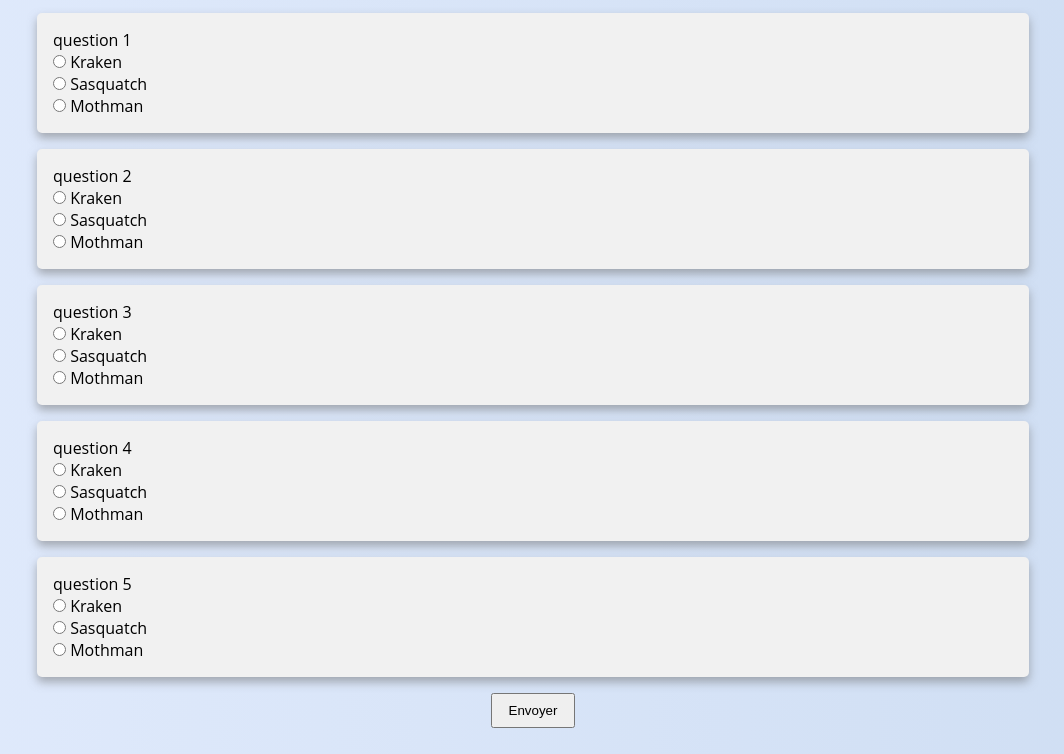
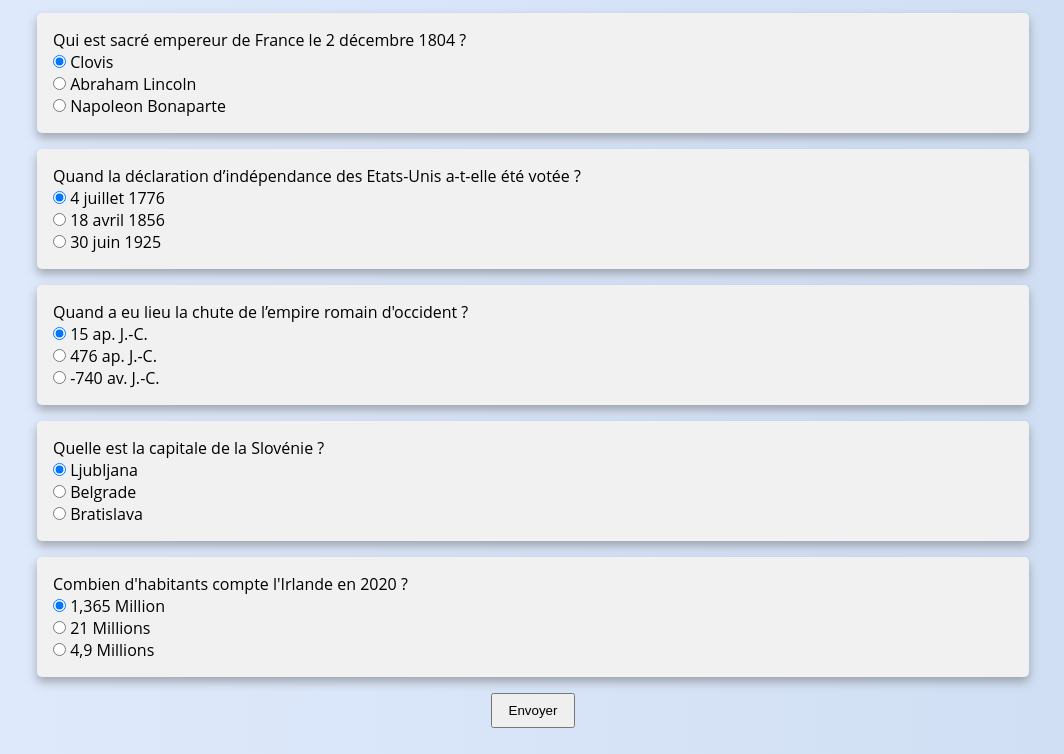
Before and after one commit to newdev-creator/javascript-quiz, a plain HTML site: page index.html in a window 1280 px wide. Shown: the part 96-850 px from the top of the page, without its empty margins (107-1171 px from the left). Drawn offline with Linux system fonts and the light colour scheme.

Commit message:
FEAT: mise à jour des questions

```diff
--- a/index.html
+++ b/index.html
@@ -17,68 +17,109 @@
 
     <form class="form">
       <div class="form__question">
-        <div class="question__title">question 1</div>
+        <div class="question__title">
+          Qui est sacré empereur de France le 2 décembre 1804 ?
+        </div>
 
-        <input type="radio" id="kraken" name="monster" value="a" />
-        <label for="kraken">Kraken</label><br />
+        <div>
+          <input type="radio" id="Clovis" name="q1" value="a" checked />
+          <label for="Clovis">Clovis</label>
+        </div>
 
-        <input type="radio" id="sasquatch" name="monster" value="b" />
-        <label for="sasquatch">Sasquatch</label><br />
+        <div>
+          <input type="radio" id="Lincoln" name="q1" value="b" />
+          <label for="Lincoln">Abraham Lincoln</label>
+        </div>
 
-        <input type="radio" id="mothman" name="monster" value="c" />
-        <label for="mothman">Mothman</label>
+        <div>
+          <input type="radio" id="Bonaparte" name="q1" value="c" />
+          <label for="Bonaparte">Napoleon Bonaparte</label>
+        </div>
       </div>
 
       <div class="form__question">
-        <div class="question__title">question 2</div>
+        <div class="question__title">
+          Quand la déclaration d’indépendance des Etats-Unis a-t-elle été votée
+          ?
+        </div>
 
-        <input type="radio" id="kraken2" name="monster2" value="a" />
-        <label for="kraken">Kraken</label><br />
+        <div>
+          <input type="radio" id="date1" name="q2" value="a" checked />
+          <label for="date1">4 juillet 1776</label>
+        </div>
 
-        <input type="radio" id="sasquatch2" name="monster2" value="b" />
-        <label for="sasquatch">Sasquatch</label><br />
+        <div>
+          <input type="radio" id="date2" name="q2" value="b" />
+          <label for="date2">18 avril 1856</label>
+        </div>
 
-        <input type="radio" id="mothman2" name="monster2" value="c" />
-        <label for="mothman">Mothman</label>
+        <div>
+          <input type="radio" id="date3" name="q2" value="c" />
+          <label for="date3">30 juin 1925</label>
+        </div>
       </div>
 
       <div class="form__question">
-        <div class="question__title">question 3</div>
+        <div class="question__title">
+          Quand a eu lieu la chute de l’empire romain d'occident ?
+        </div>
 
-        <input type="radio" id="kraken3" name="monster3" value="a" />
-        <label for="kraken">Kraken</label><br />
+        <div>
+          <input type="radio" id="date4" name="q3" value="a" checked />
+          <label for="date4">15 ap. J.-C.</label>
+        </div>
 
-        <input type="radio" id="sasquatch3" name="monster3" value="b" />
-        <label for="sasquatch">Sasquatch</label><br />
+        <div>
+          <input type="radio" id="date5" name="q3" value="b" />
+          <label for="date5">476 ap. J.-C.</label>
+        </div>
 
-        <input type="radio" id="mothman3" name="monster3" value="c" />
-        <label for="mothman">Mothman</label>
+        <div>
+          <input type="radio" id="date6" name="q3" value="c" />
+          <label for="date6">-740 av. J.-C.</label>
+        </div>
       </div>
 
       <div class="form__question">
-        <div class="question__title">question 4</div>
+        <div class="question__title">
+          Quelle est la capitale de la Slovénie ?
+        </div>
 
-        <input type="radio" id="kraken4" name="monster4" value="a" />
-        <label for="kraken">Kraken</label><br />
+        <div>
+          <input type="radio" id="Ljubljana" name="q4" value="a" checked />
+          <label for="Ljubljana">Ljubljana</label>
+        </div>
 
-        <input type="radio" id="sasquatch4" name="monster4" value="b" />
-        <label for="sasquatch">Sasquatch</label><br />
+        <div>
+          <input type="radio" id="Belgrade" name="q4" value="b" />
+          <label for="Belgrade">Belgrade</label>
+        </div>
 
-        <input type="radio" id="mothman4" name="monster4" value="c" />
-        <label for="mothman">Mothman</label>
+        <div>
+          <input type="radio" id="Bratislava" name="q4" value="c" />
+          <label for="Bratislava">Bratislava</label>
+        </div>
       </div>
 
       <div class="form__question">
-        <div class="question__title">question 5</div>
+        <div class="question__title">
+          Combien d'habitants compte l'Irlande en 2020 ?
+        </div>
 
-        <input type="radio" id="kraken5" name="monster5" value="a" />
-        <label for="kraken">Kraken</label><br />
+        <div>
+          <input type="radio" id="m1" name="q5" value="a" checked />
+          <label for="m1">1,365 Million</label>
+        </div>
 
-        <input type="radio" id="sasquatch5" name="monster5" value="b" />
-        <label for="sasquatch">Sasquatch</label><br />
+        <div>
+          <input type="radio" id="m2" name="q5" value="b" />
+          <label for="m2">21 Millions</label>
+        </div>
 
-        <input type="radio" id="mothman5" name="monster5" value="c" />
-        <label for="mothman">Mothman</label>
+        <div>
+          <input type="radio" id="m3" name="q5" value="c" />
+          <label for="m3">4,9 Millions</label>
+        </div>
       </div>
 
       <div class="form__btn">
```
